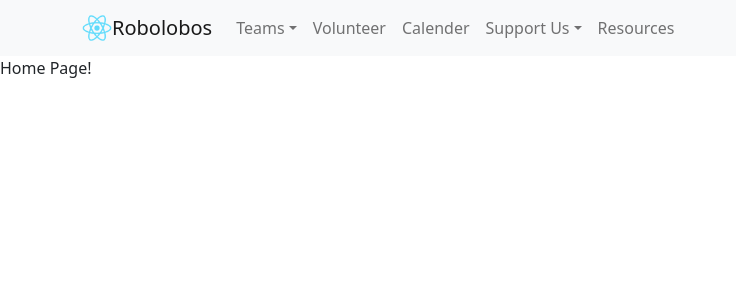
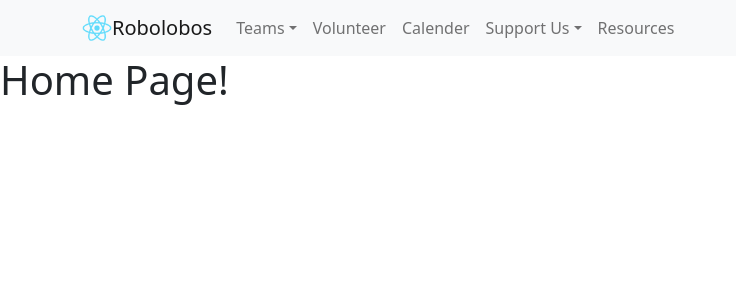
Before and after one commit to git-yash/robolobos-website, a React (Create React App) app: page / in a window 1280 px wide. Shown: the top 300 px of the page, without its empty margins (0-736 px from the left). Built offline with nearby package versions, Linux system fonts and the light colour scheme.

Commit message:
Fixed Navigation again

```diff
--- a/src/App.tsx
+++ b/src/App.tsx
@@ -17,7 +17,7 @@ const App = () => {
   return (
       <>
           <Router>
-              <RoboNavbar />
+              <RoboNavbar/>
               <Routes>
                   <Route path='/' element={<HomePage />} />
                   <Route path='/Calender' element={<CalendarPage/>} />
--- a/src/Components/RoboNavbar.tsx
+++ b/src/Components/RoboNavbar.tsx
@@ -45,7 +45,7 @@ function RoboNavbar() {
                                 Donate
                             </NavDropdown.Item>
                             <NavDropdown.Divider/>
-                            <NavDropdown.Item to="/Support-Us/Fundraising">
+                            <NavDropdown.Item href="/Support-Us/Fundraising">
                                 Fundraising
                             </NavDropdown.Item>
                         </NavDropdown>
--- a/src/Screens/HomePage/HomePage.tsx
+++ b/src/Screens/HomePage/HomePage.tsx
@@ -2,7 +2,7 @@ import * as React from "react";
 
 const HomePage = () => {
     return (
-        <p>Home Page!</p>
+        <h1>Home Page!</h1>
     );
 }
 
```
